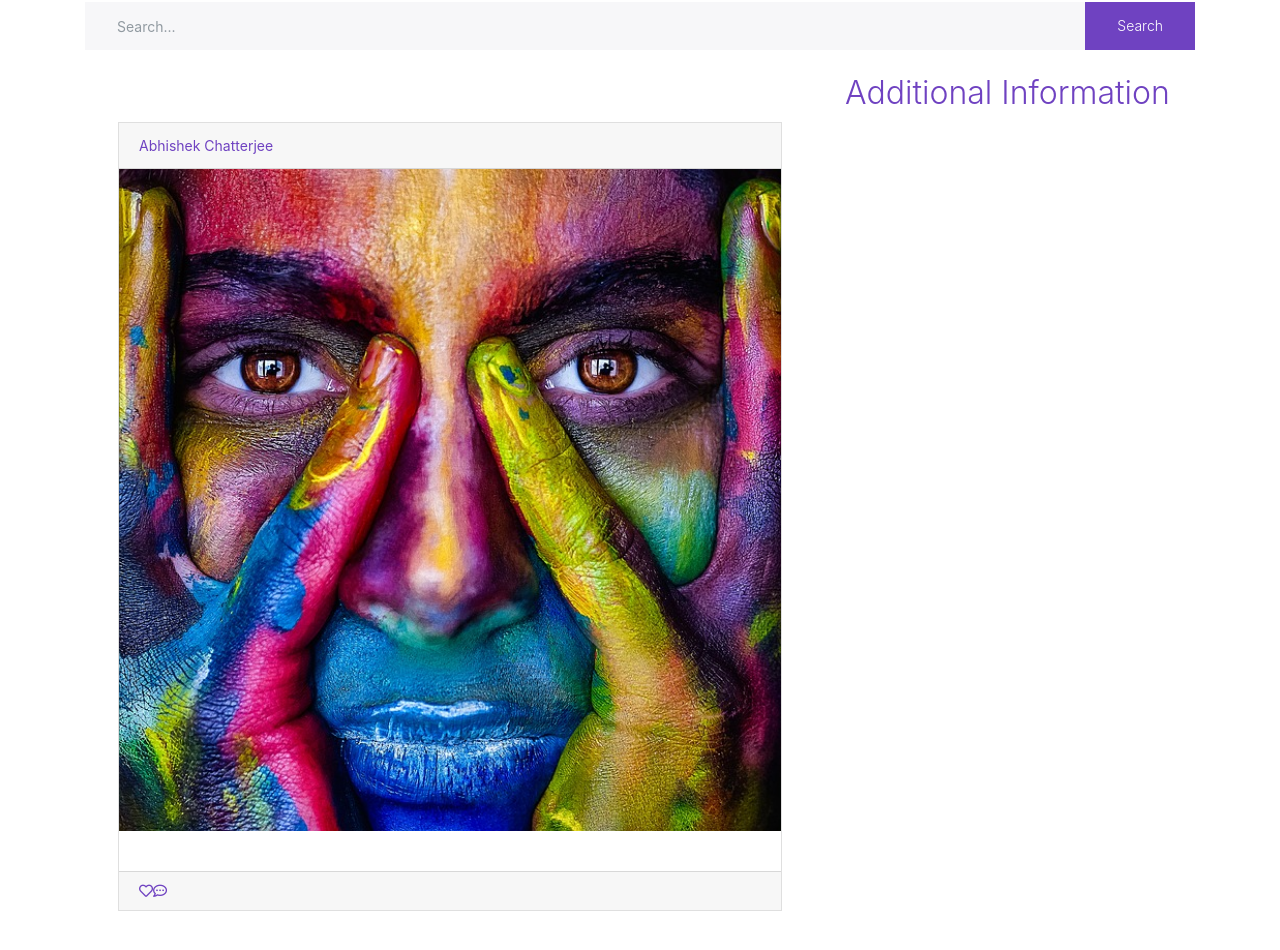
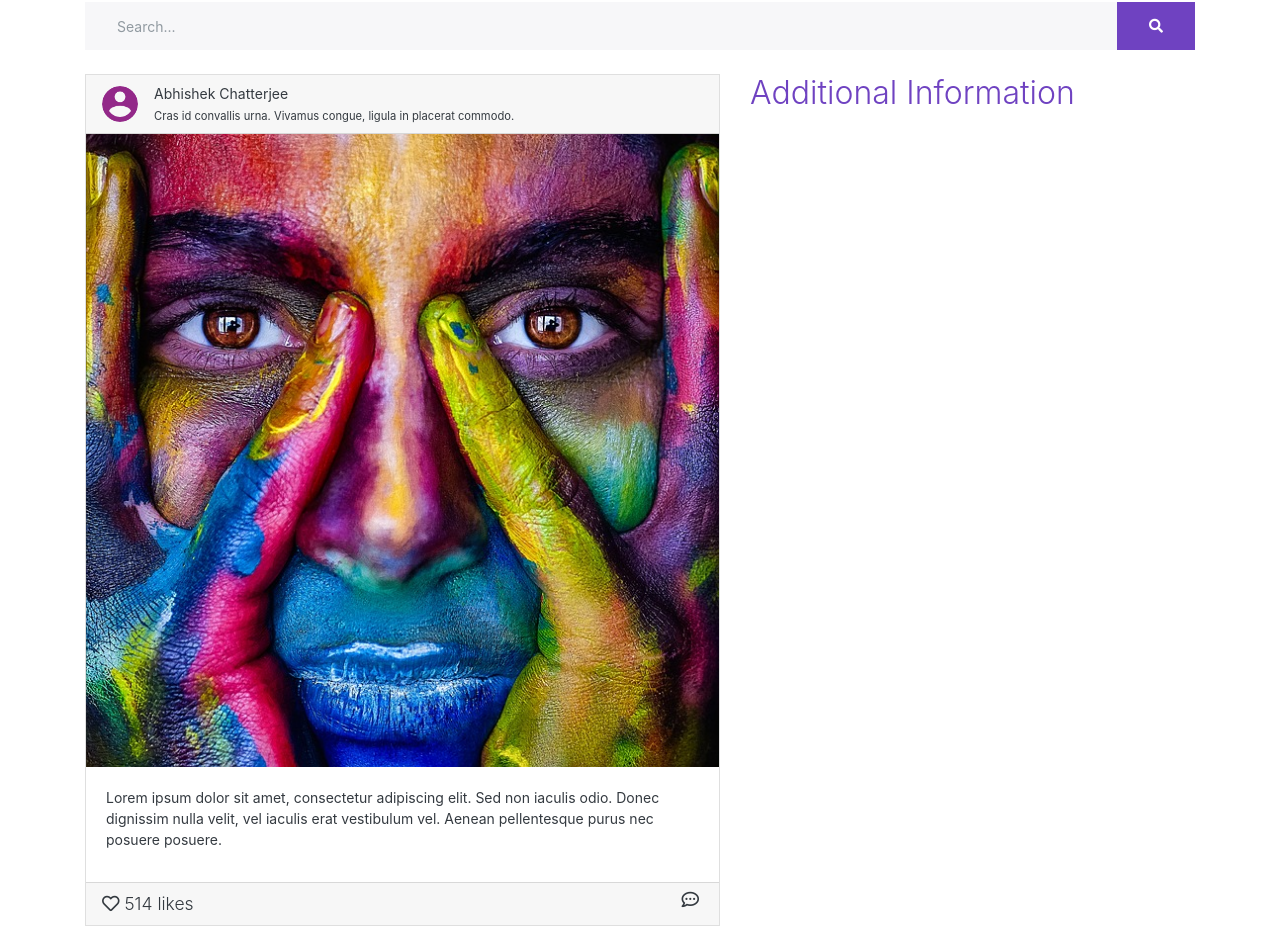
Before and after one commit to imdeepmind/enviar-api, a React (Create React App) app in the folder web/enviar/: page / in a window 1280 px wide. Shown: the part 78-1028 px from the top of the page. After the commit the page ends 1004 px from the top, so only its background shows below. Built offline with nearby package versions, Linux system fonts and the light colour scheme.

Commit message:
updated the post ui

```diff
--- a/web/enviar/src/App.js
+++ b/web/enviar/src/App.js
@@ -23,14 +23,14 @@ class App extends Component {
               <Form>
                 <div className="d-flex">
                   <Input placeholder="Search..." />
-                  <Button color="primary" >Search</Button>
+                  <Button color="primary" ><i className="fas fa-search"></i></Button>
                 </div>
               </Form>
             </Col>
-            <Col xs="12" lg="8" className="mt-4 p-lg-5">
+            <Col xs="12" lg="7" className="mt-4 ">
               <Post />
             </Col>
-            <Col xs="12" lg="4" className="mt-4">
+            <Col xs="12" lg="5" className="mt-4 d-none d-lg-flex">
               <h1>Additional Information</h1>
             </Col>
           </Row>
--- a/web/enviar/src/assets/css/main.css
+++ b/web/enviar/src/assets/css/main.css
@@ -0,0 +1,4 @@
+.class-avatar{
+    width: 36px;
+    border-radius: 50%;
+}
--- a/web/enviar/src/assets/css/theme.scss
+++ b/web/enviar/src/assets/css/theme.scss
@@ -41,7 +41,7 @@ $yiq-contrasted-threshold:  185 !default;
 
 // Body
 
-$body-color:                $purple !default;
+$body-color:                $gray-800 !default;
 
 // Components
 
--- a/web/enviar/src/components/avatar/index.js
+++ b/web/enviar/src/components/avatar/index.js
@@ -1,8 +1,9 @@
 import React from 'react';
+import sample from './account.png';
 
 const Avatar = (props) => {
     return (
-        <img src={props.source} alt={props.title} />
+        <img className="class-avatar" src={props.source === undefined || props.source === '' ? sample : props.source} alt={props.title} />
     )
 }
 
--- a/web/enviar/src/components/post/index.js
+++ b/web/enviar/src/components/post/index.js
@@ -1,7 +1,8 @@
 import React from 'react';
 import {
-    Card, CardBody, CardImg, CardHeader, CardFooter
+    Card, CardBody, CardImg, CardHeader, CardFooter, CardTitle
 } from 'reactstrap';
+import Avatar from '../avatar';
 
 import postImage from './post_sample.jpg';
 
@@ -9,14 +10,25 @@ import postImage from './post_sample.jpg';
 const Post = (props) => {
     return (
         <Card>
-            <CardHeader>Abhishek Chatterjee</CardHeader>
+            <CardHeader className="d-flex p-0">
+                <div className="d-flex justify-content-center align-items-center p-2 pl-3">
+                    <Avatar source="" title="Abhishek Chatterjee" />
+                </div>{" "}
+                <div className="p-2">
+                    Abhishek Chatterjee
+                    <br />
+                    <small>
+                        Cras id convallis urna. Vivamus congue, ligula in placerat commodo.
+                    </small>
+                </div>
+            </CardHeader>
             <CardImg top width="100%" src={postImage} alt="sample post" />
             <CardBody>
-
+                <CardTitle>Lorem ipsum dolor sit amet, consectetur adipiscing elit. Sed non iaculis odio. Donec dignissim nulla velit, vel iaculis erat vestibulum vel. Aenean pellentesque purus nec posuere posuere.</CardTitle>
             </CardBody>
-            <CardFooter className="d-flex">
-                <i className="far fa-heart"></i> {" "}
-                <i class="far fa-comment-dots"></i>
+            <CardFooter className="d-inline lead pl-3 pt-2 pb-2">
+                <i className="far fa-heart"></i> <span>514 likes</span> {" "}
+                <i class="far fa-comment-dots float-right"></i>
             </CardFooter>
         </Card>
     )
```
Also changed, not shown: web/enviar/src/components/avatar/account.png (added).
